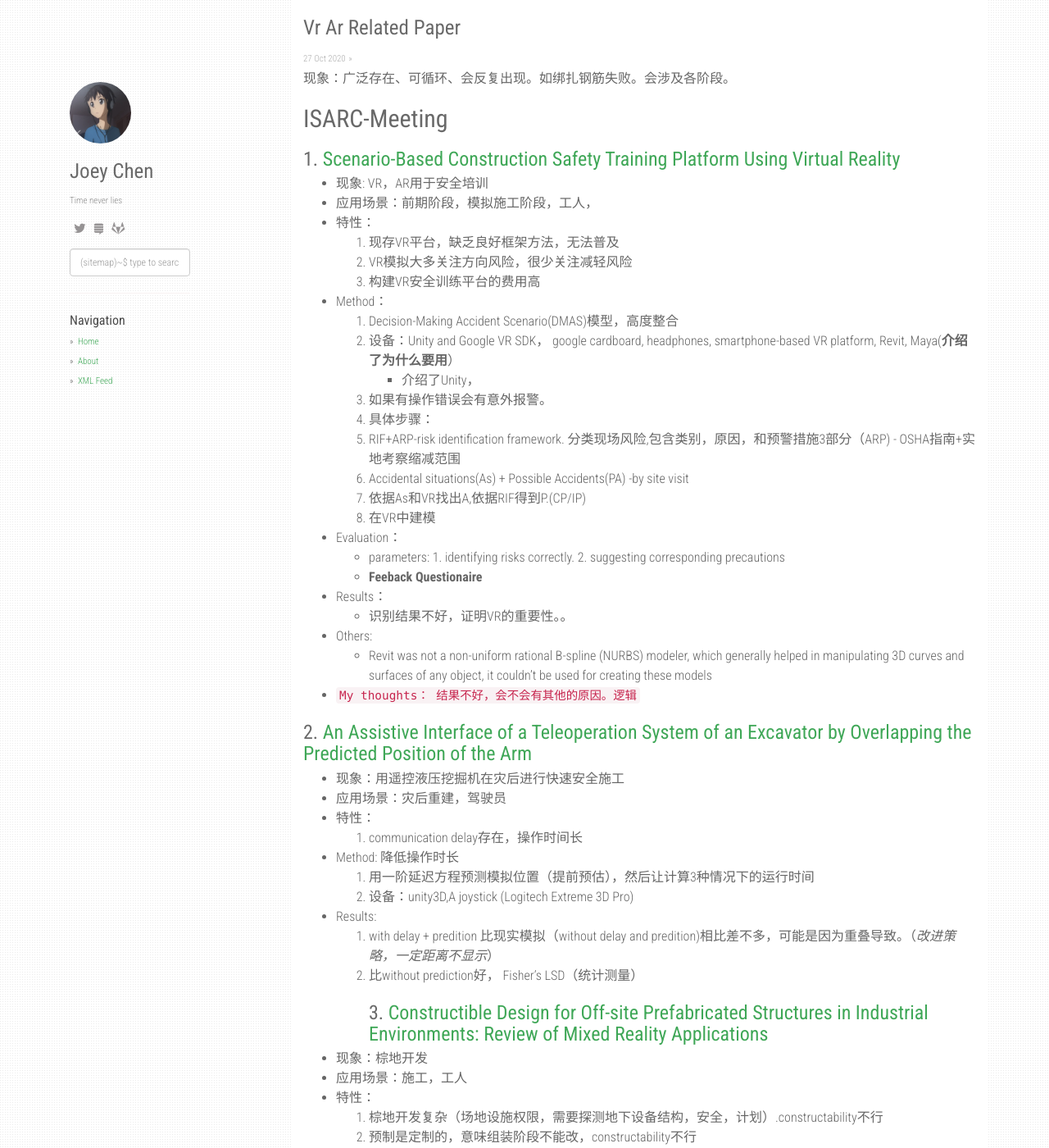
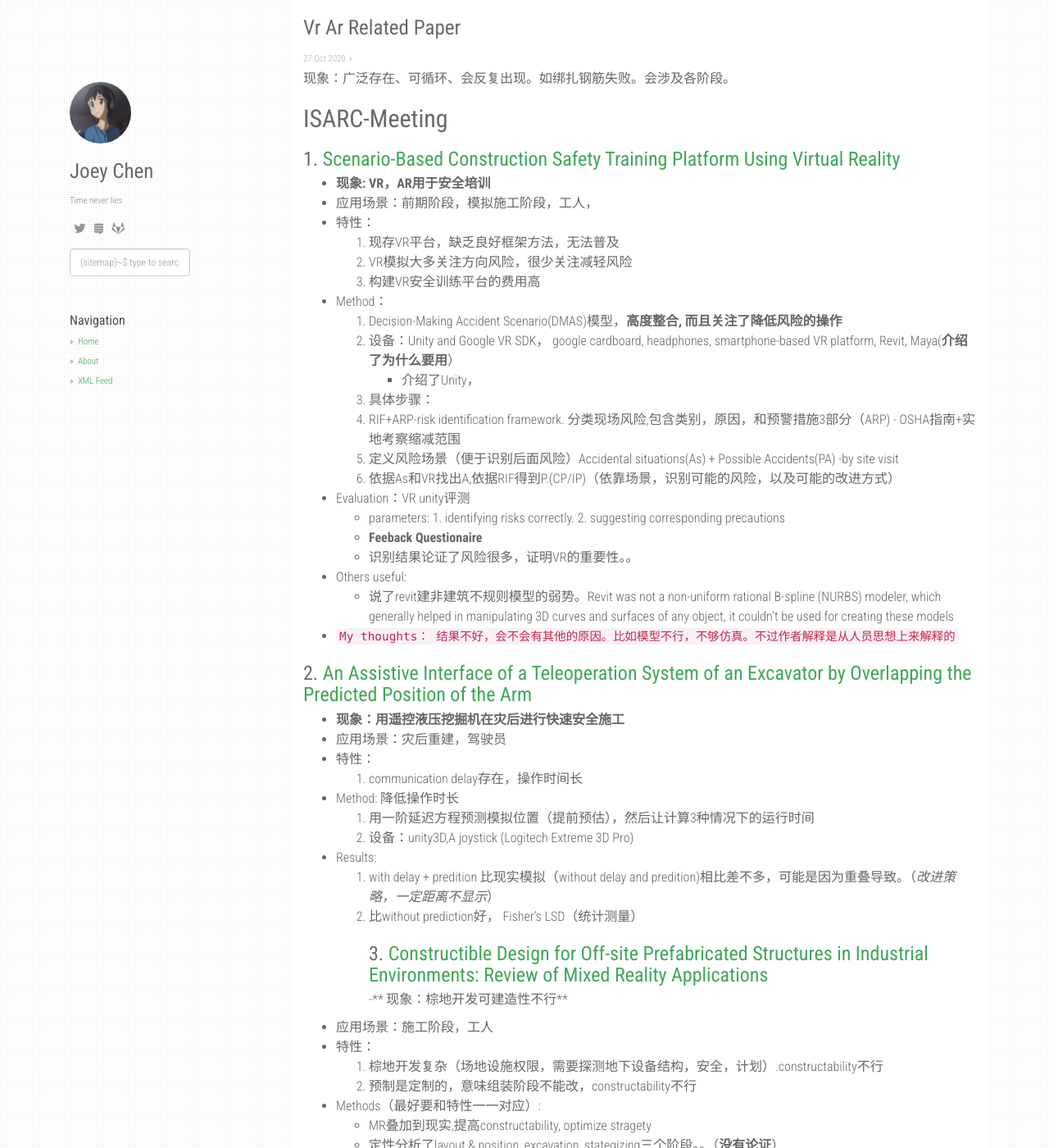
Before and after one commit to czy95/czy95.github.io, a Jekyll site: the page built from _posts/2020-10-27-VR-AR-Related-Paper.md, in a window 1280 px wide and 1400 px high. Shown: the whole window at 82% size. Built offline with Jekyll 4.4.1, drawn with Linux system fonts in a browser that asks for light colours; nearby versions of some CDN libraries; some of the changed text lies outside the part shown.

Commit message:
Update 2020-10-27-VR-AR-Related-Paper.md

```diff
--- a/_posts/2020-10-27-VR-AR-Related-Paper.md
+++ b/_posts/2020-10-27-VR-AR-Related-Paper.md
@@ -4,34 +4,31 @@
 现象：广泛存在、可循环、会反复出现。如绑扎钢筋失败。会涉及各阶段。
 ## ISARC-Meeting
 ### 1. [Scenario-Based Construction Safety Training Platform Using Virtual Reality](https://www.iaarc.org/publications/fulltext/ISARC_2020_Paper_379.pdf)
-  - 现象: VR，AR用于安全培训
+  - **现象: VR，AR用于安全培训**
   - 应用场景：前期阶段，模拟施工阶段，工人，
   - 特性：
     1. 现存VR平台，缺乏良好框架方法，无法普及
     2. VR模拟大多关注方向风险，很少关注减轻风险
     3. 构建VR安全训练平台的费用高
   - Method：
-    1. Decision-Making Accident Scenario(DMAS)模型，高度整合
+    1. Decision-Making Accident Scenario(DMAS)模型，**高度整合, 而且关注了降低风险的操作**
     2. 设备：Unity and Google VR SDK， google cardboard, headphones, smartphone-based VR platform, Revit, Maya(**介绍了为什么要用**）
       - 介绍了Unity，
-    3. 如果有操作错误会有意外报警。
-    4. 具体步骤：
+    3. 具体步骤：
       1. RIF+ARP-risk identification framework. 分类现场风险,包含类别，原因，和预警措施3部分（ARP)
         - OSHA指南+实地考察缩减范围
-      2. Accidental situations(As) + Possible Accidents(PA) -by site visit
-      3. 依据As和VR找出A,依据RIF得到P.(CP/IP)
-      4. 在VR中建模
-  - Evaluation：
+      2. 定义风险场景（便于识别后面风险）Accidental situations(As) + Possible Accidents(PA) -by site visit
+      3. 依据As和VR找出A,依据RIF得到P.(CP/IP)（依靠场景，识别可能的风险，以及可能的改进方式）
+  - Evaluation：VR unity评测
     - parameters: 1. identifying risks correctly. 2. suggesting corresponding precautions
     - **Feeback Questionaire**
-  - Results：
-    - 识别结果不好，证明VR的重要性。。
-  - Others:
-    - Revit was not a non-uniform rational B-spline (NURBS) modeler, which generally helped in manipulating 3D curves and surfaces of any object, it couldn't be used for creating these models
-  - `My thoughts： 结果不好，会不会有其他的原因。逻辑`
+    - 识别结果论证了风险很多，证明VR的重要性。。
+  - Others useful:
+    - 说了revit建非建筑不规则模型的弱势。Revit was not a non-uniform rational B-spline (NURBS) modeler, which generally helped in manipulating 3D curves and surfaces of any object, it couldn't be used for creating these models
+  - `My thoughts： 结果不好，会不会有其他的原因。比如模型不行，不够仿真。不过作者解释是从人员思想上来解释的`
 
 ### 2. [An Assistive Interface of a Teleoperation System of an Excavator by Overlapping the Predicted Position of the Arm](https://www.iaarc.org/publications/fulltext/ISARC_2020_Paper_97.pdf)
-  - 现象：用遥控液压挖掘机在灾后进行快速安全施工
+  - **现象：用遥控液压挖掘机在灾后进行快速安全施工**
   - 应用场景：灾后重建，驾驶员
   - 特性：
     1. communication delay存在，操作时间长
@@ -42,8 +39,8 @@
     1. with delay + predition 比现实模拟（without delay and predition)相比差不多，可能是因为重叠导致。（*改进策略，一定距离不显示*）
     2. 比without prediction好， Fisher's LSD（统计测量）
 ### 3. [Constructible Design for Off-site Prefabricated Structures in Industrial Environments: Review of Mixed Reality Applications](https://www.iaarc.org/publications/fulltext/ISARC_2020_Paper_127.pdf)
-  - 现象：棕地开发
-  - 应用场景：施工，工人
+  -** 现象：棕地开发可建造性不行**
+  - 应用场景：施工阶段，工人
   - 特性：
     1. 棕地开发复杂（场地设施权限，需要探测地下设备结构，安全，计划）.constructability不行
     2. 预制是定制的，意味组装阶段不能改，constructability不行
@@ -55,8 +52,17 @@
     - 提到了AR对建设活动有作用（他人，包括自己也证实了）。Shin et al.identified work tasks as well as construction activities that can benefit from Augmented Reality based on technology suitability [6].
 
 ### 4. [Five-dimensional Simulation of Bridge Engineering Based on BIM and VR](https://www.iaarc.org/publications/fulltext/ISARC_2020_Paper_14.pdf)
+  - **应用场景: construction management。施工管理阶段。**
+  - 特性：4D用的很多，但是cost不多。method本文做了5D，bridge的建造阶段（前期预制和后期排除）
   - x:用的Fuzor做的VR simulation/annimation
-  - 应用场景: construction management
-  - 特性：4D用的很多，但是cost不多。method本文做了5D，bridge的建造阶段（前期预制和后期排除）
-
-* [测试链接SCI-HUB功能](https://sci-hub.do/10.1061/(asce)co.1943-7862.0001749)
+### 5. [A Construction Progress On-site Monitoring and Presentation System Based on The Integration of Augmented Reality and BIM](https://www.iaarc.org/publications/fulltext/ISARC_2020_Paper_41.pdf)
+  - **现象：施工进度管理与决策还是不够**
+  - 应用场景：施工阶段，管理人员的实时管理，可视化工具不行 **施工阶段变化最多且最容易出错**
+  - 特性：
+    - 大多不能real-time,
+    - GPS等装置安装麻烦
+    - 大多数研究关注是在户外（信号）和既有建筑。
+  - method：
+    - dynamic references + SLAM + BIM（phased),可以实现室内，real-time，免安装设备(wifi)等好处。**kevin是既有建筑用wifi footprint**
+  - others:
+    - 把模型分层存储，节约空间
```
